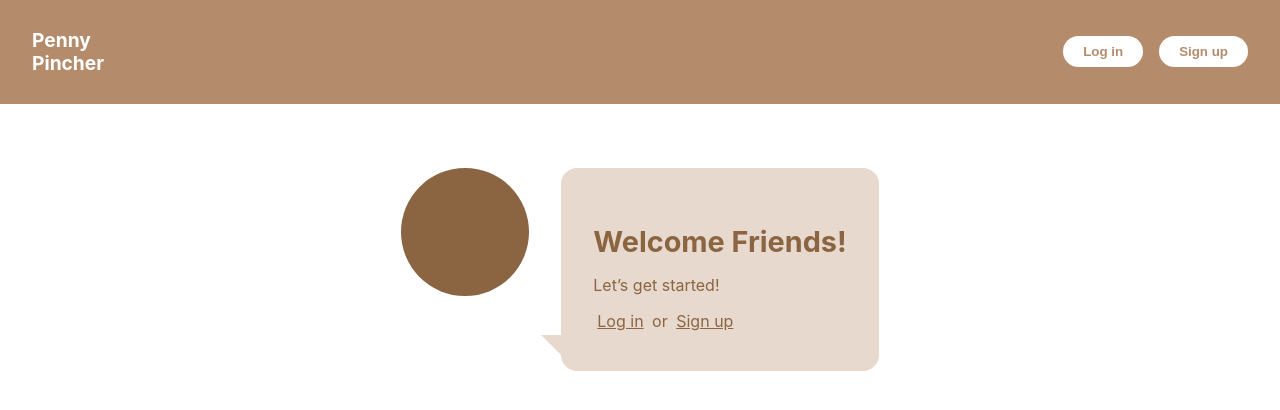
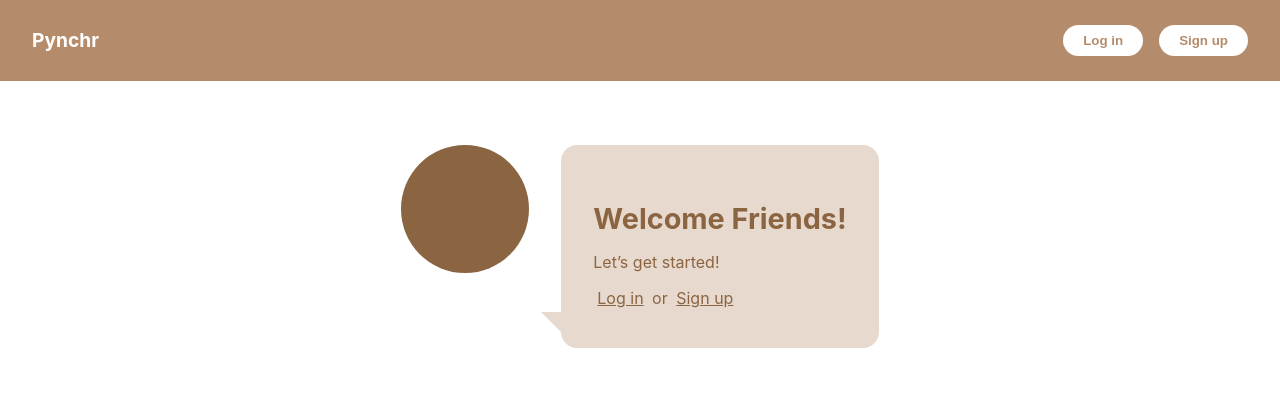
Before and after one commit to anhadi1/pennypincher, a React (Create React App) app: page / in a window 1280 px wide. Shown: the top 410 px of the page. Built offline with nearby package versions, Linux system fonts and the light colour scheme.

Commit message:
fixed pynchr

```diff
--- a/src/components/layout/Header/Header.jsx
+++ b/src/components/layout/Header/Header.jsx
@@ -5,7 +5,7 @@ const Header = () => {
   return (
     <header className="header">
       <h1 className="logo">
-        Penny<br />Pincher
+        Pynchr
       </h1>
       <div className="buttons">
         <button className="btn">Log in</button>
```
